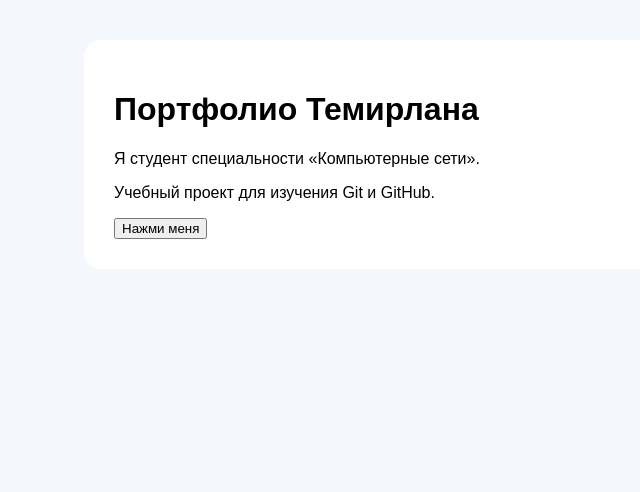
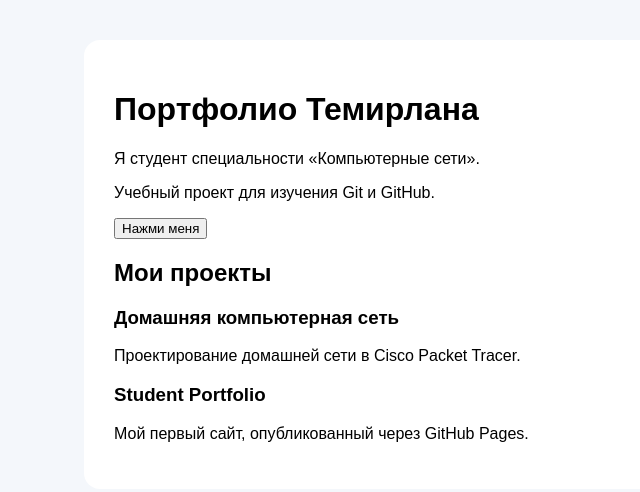
Before and after one commit to timaromantic/student-portfolio, a plain HTML site: page index.html in a window 1280 px wide. Shown: the whole page, without its empty margins (126-766 px from the left). Drawn offline with Linux system fonts and the light colour scheme.

Commit message:
Add projects section

```diff
--- a/index.html
+++ b/index.html
@@ -13,6 +13,15 @@
 <p>Я студент специальности «Компьютерные сети».</p>
         <p>Учебный проект для изучения Git и GitHub.</p>
         <button id="helloButton">Нажми меня</button>
+        <section id="projects">
+    <h2>Мои проекты</h2>
+
+    <h3>Домашняя компьютерная сеть</h3>
+    <p>Проектирование домашней сети в Cisco Packet Tracer.</p>
+
+    <h3>Student Portfolio</h3>
+    <p>Мой первый сайт, опубликованный через GitHub Pages.</p>
+</section>
     </main>
 
     <script src="script.js"></script>
```
